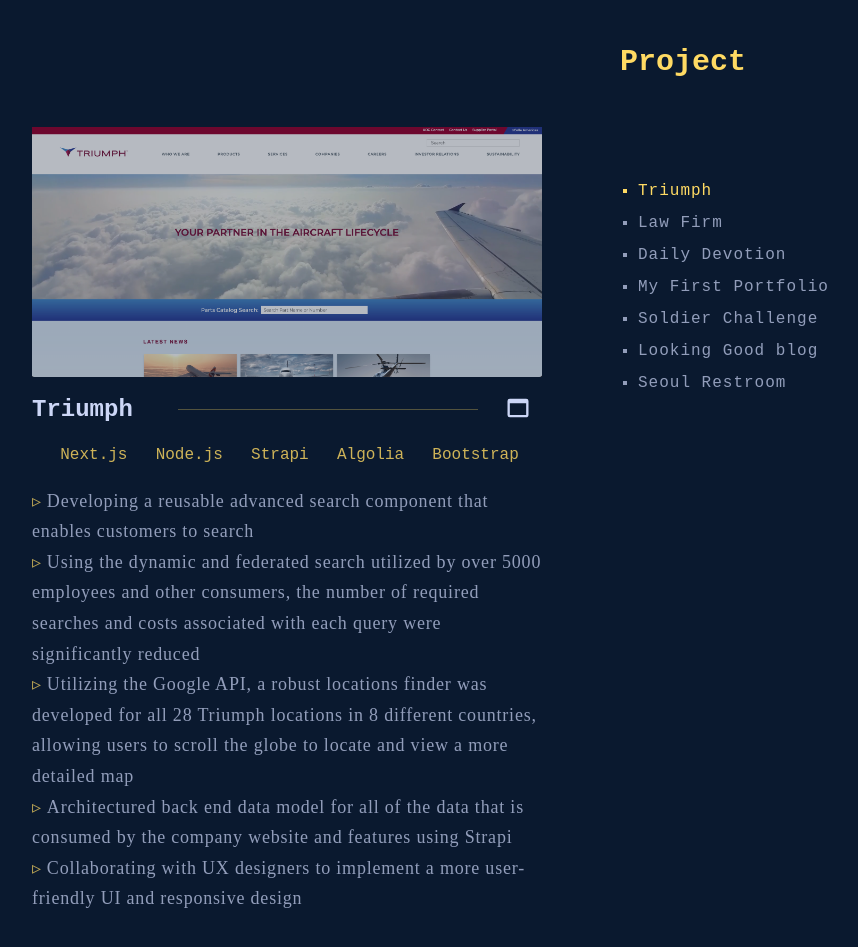
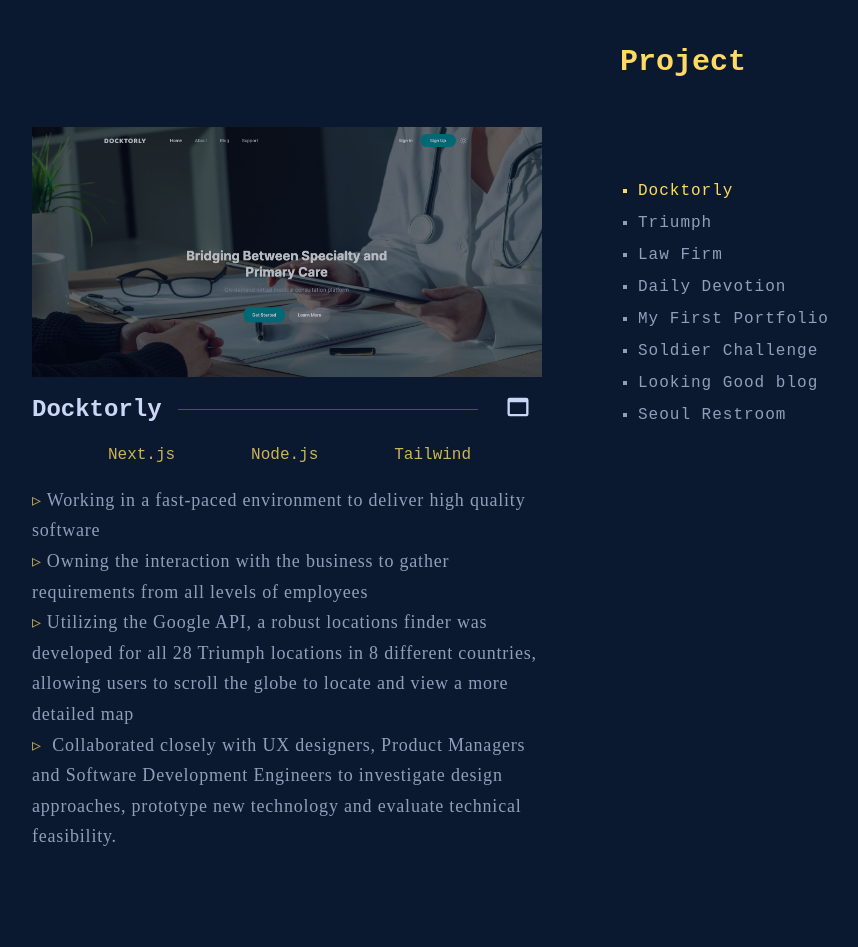
Before and after one commit to syounglee012/my-new-app, a Next.js app: page / in a window 1280 px wide. Shown: the part 1800-2747 px from the top of the page, without its empty margins (205-1063 px from the left). Built offline with nearby package versions, Linux system fonts and the light colour scheme.

Commit message:
added project

```diff
--- a/src/data/project.json
+++ b/src/data/project.json
@@ -1,6 +1,22 @@
 
-[{
+[
+  {
     "id": 0,
+    "image": "doc",
+    "title": "Docktorly",
+    "period": "",
+    "website": "http://www.docktorly.com/",
+    "github": null,
+    "framework": ["Next.js", "Node.js", "Tailwind"],
+    "responsibilities": ["Working in a fast-paced environment to deliver high quality software",
+    "Owning the interaction with the business to gather requirements from all levels of employees",
+     "Utilizing the Google API, a robust locations finder was developed for all 28 Triumph locations in 8 different countries, allowing users to scroll the globe to locate and view a more detailed map",
+     " Collaborated closely with UX designers, Product Managers and Software Development Engineers to investigate design approaches, prototype new technology and evaluate technical feasibility." ]
+  },
+
+
+  {
+    "id": 1,
     "image": "triumph",
     "title": "Triumph",
     "period": "",
@@ -10,7 +26,7 @@
     "responsibilities": ["Developing a reusable advanced search component that enables customers to search", "Using the dynamic and federated search utilized by over 5000 employees and other consumers, the number of required searches and costs associated with each query were significantly reduced", "Utilizing the Google API, a robust locations finder was developed for all 28 Triumph locations in 8 different countries, allowing users to scroll the globe to locate and view a more detailed map", "Architectured back end data model for all of the data that is consumed by the company website and features using Strapi", "Collaborating with UX designers to implement a more user-friendly UI and responsive design" ]
   },
   {
-    "id": 1 ,
+    "id": 2 ,
     "image": "law",
     "title": "Law Firm",
     "period": "",
@@ -20,7 +36,7 @@
     "responsibilities": ["Developed a web application for a client from scratch using Next.js", "Implemented user-friendly interfaces while ensuring optimal website functionality", "Collaborated closely with a UX designer to incorporate a more intuitive UI and responsive design", "Emphasized clean, efficient, and well-documented code practices", "Identified and resolved issues by troubleshooting and debugging code as needed", "Integrated Google reCaptcha v3 to safeguard the website from spam and abuse", "Leveraged the Google Maps API to enhance the user experience on the website"]
   },
   {
-    "id": 2,
+    "id": 3,
     "image": "devotion",
     "title": "Daily Devotion",
     "period": "",
@@ -30,7 +46,7 @@
     "responsibilities": ["Developed an automated system that generates a new chapter from the Book of Proverbs each day using React.js.", "Implemented a comprehensive search engine that covers the entire Bible, enabling users to search for specific passages, verses, or keywords efficiently", "Designed and implemented user-friendly interfaces while ensuring optimal website functionality", "Enhanced the user experience by integrating a voice-reading feature, enabling users to listen to the scripture for improved accessibility and convenience" ]
   },
   {
-    "id": 3,
+    "id": 4,
     "image": "portfolio",
     "title": "My First Portfolio",
     "period": "",
@@ -40,7 +56,7 @@
     "responsibilities": ["Developed a web application from scratch using Next.js", "Implemented user-friendly interfaces while ensuring optimal website functionality", "Emphasized clean, efficient, and well-documented code practices", "Identified and resolved issues by troubleshooting and debugging code as needed"]
   },
   {
-    "id": 4,
+    "id": 5,
     "image": "challenge",
     "title": "Soldier Challenge",
     "period": "",
@@ -50,7 +66,7 @@
     "responsibilities": ["Worked with professional designers using an agile methodology and process", "Built a production-ready web application to help veterans to accomplish a set goal in life", "Worked in many roles such as PM, Front-End dev, and Quality Engineer", "Came up with requirements and helped to define MVP", "Implemented a chatting module using Socket.io to enable a real-time communication between sers", "Built a robust social login feature to reduce friction" ]
   },
   {
-    "id": 5,
+    "id": 6,
     "image": "blog",
     "title": "Looking Good blog",
     "period": "",
@@ -60,7 +76,7 @@
     "responsibilities": ["Facilitated and led overall CSS effort as a lead front-end dev", "Used CSS Masonry layout to dynamically populate randomly curated photos with different dimensions", "Implemented an easy-to-use comment feature to drive usage where users can freely communicate with each other" ]
   },
   {
-    "id": 6,
+    "id": 7,
     "image": "restroom",
     "title": "Seoul Restroom",
     "period": "",
--- a/src/pages/project/index.js
+++ b/src/pages/project/index.js
@@ -2,6 +2,7 @@
 import styled from "styled-components";
 import project from "@/data/project.json";
 import Image from "next/image";
+import docImg from "../../../public/images/doc.png";
 import triumphImg from "../../../public/images/triumph.png";
 import lawImg from "../../../public/images/law.png";
 import devotionImg from "../../../public/images/devotion.png";
@@ -26,7 +27,9 @@
             <ListWrap key={item.id}>
               <Image
                 src={
-                  item.image === "triumph"
+                  item.image == "doc"
+                    ? docImg
+                    : item.image === "triumph"
                     ? triumphImg
                     : item.image === "law"
                     ? lawImg
```
Also changed, not shown: public/images/doc.png (added).
